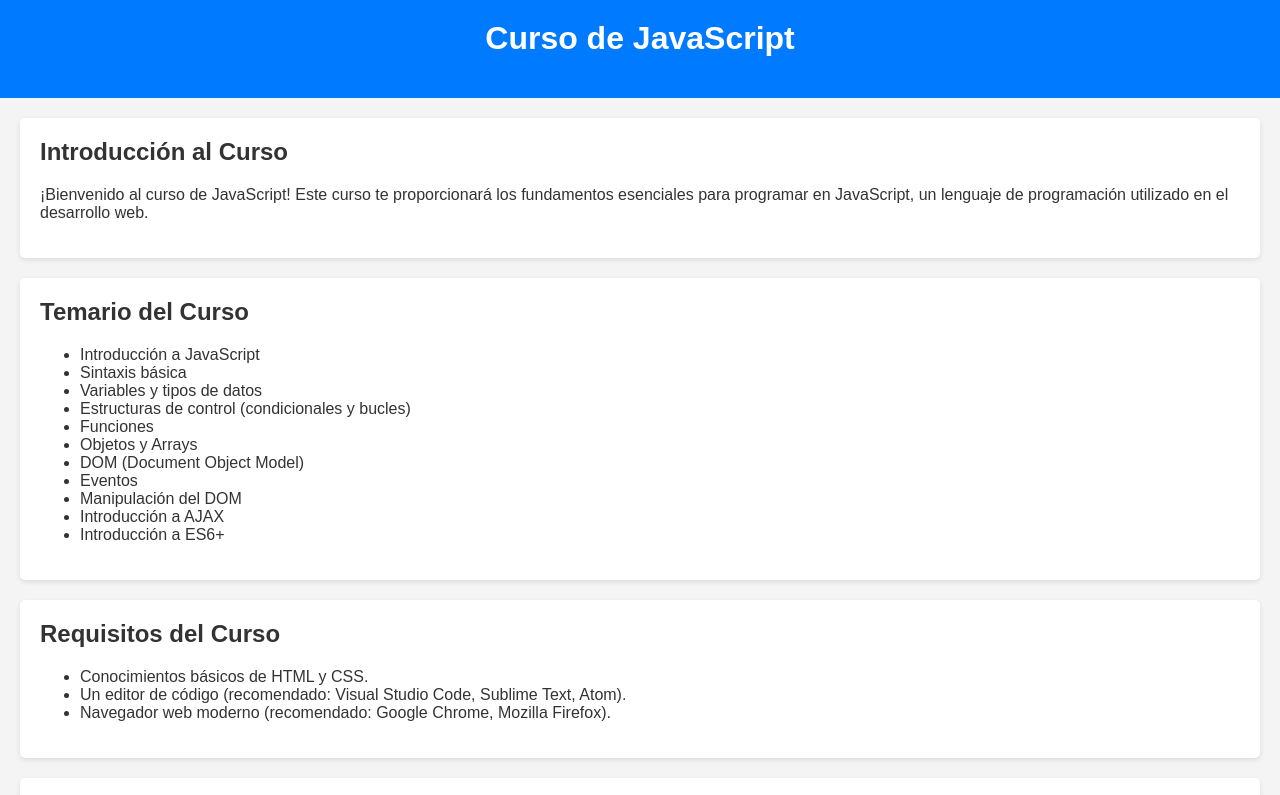
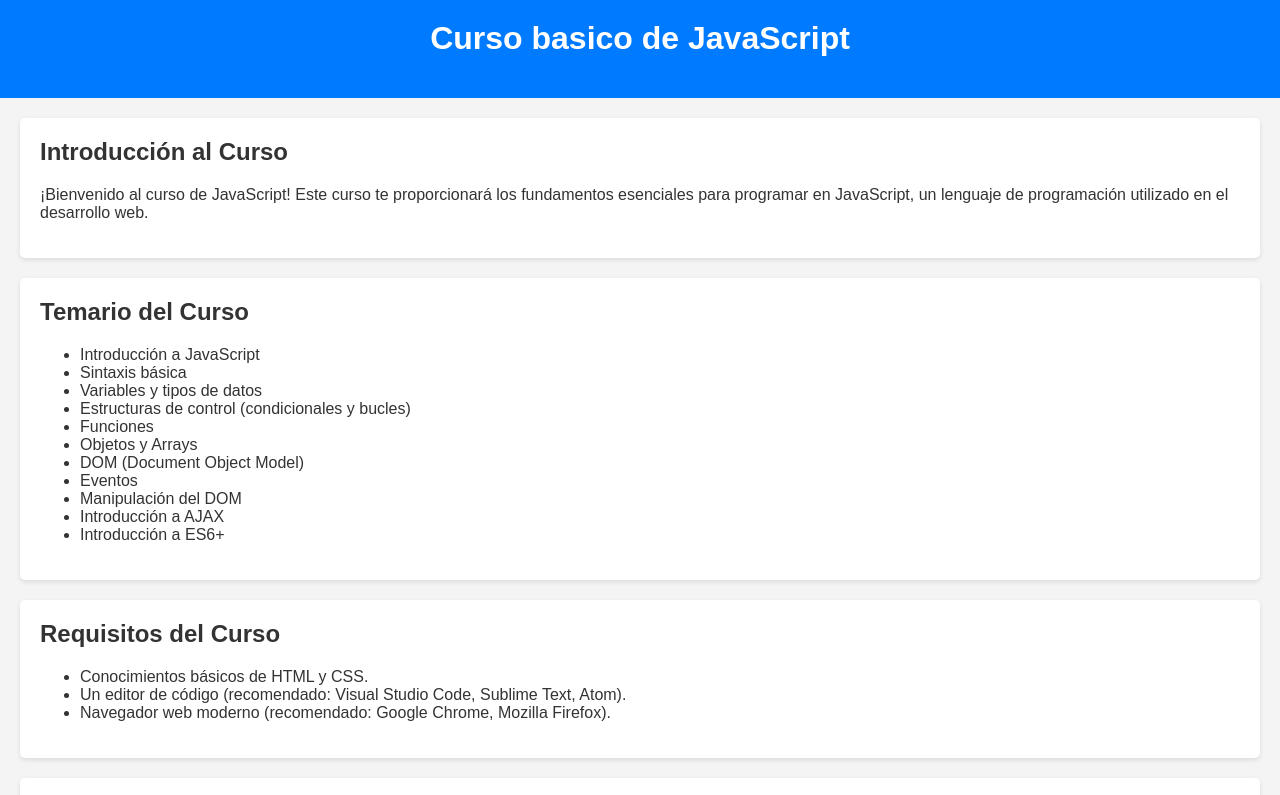
Before and after one commit to elmatz/github-programadores, a plain HTML site: page index.html in a window 1280 px wide. Shown: the top 795 px of the page. Drawn offline with Linux system fonts and the light colour scheme.

Commit message:
Se cambia el texto del titulo del texto

```diff
--- a/index.html
+++ b/index.html
@@ -32,7 +32,7 @@
 </head>
 <body>
     <header>
-        <h1>Curso de JavaScript</h1>
+        <h1>Curso basico de JavaScript</h1>
     </header>
     <section>
         <h2>Introducción al Curso</h2>
```
